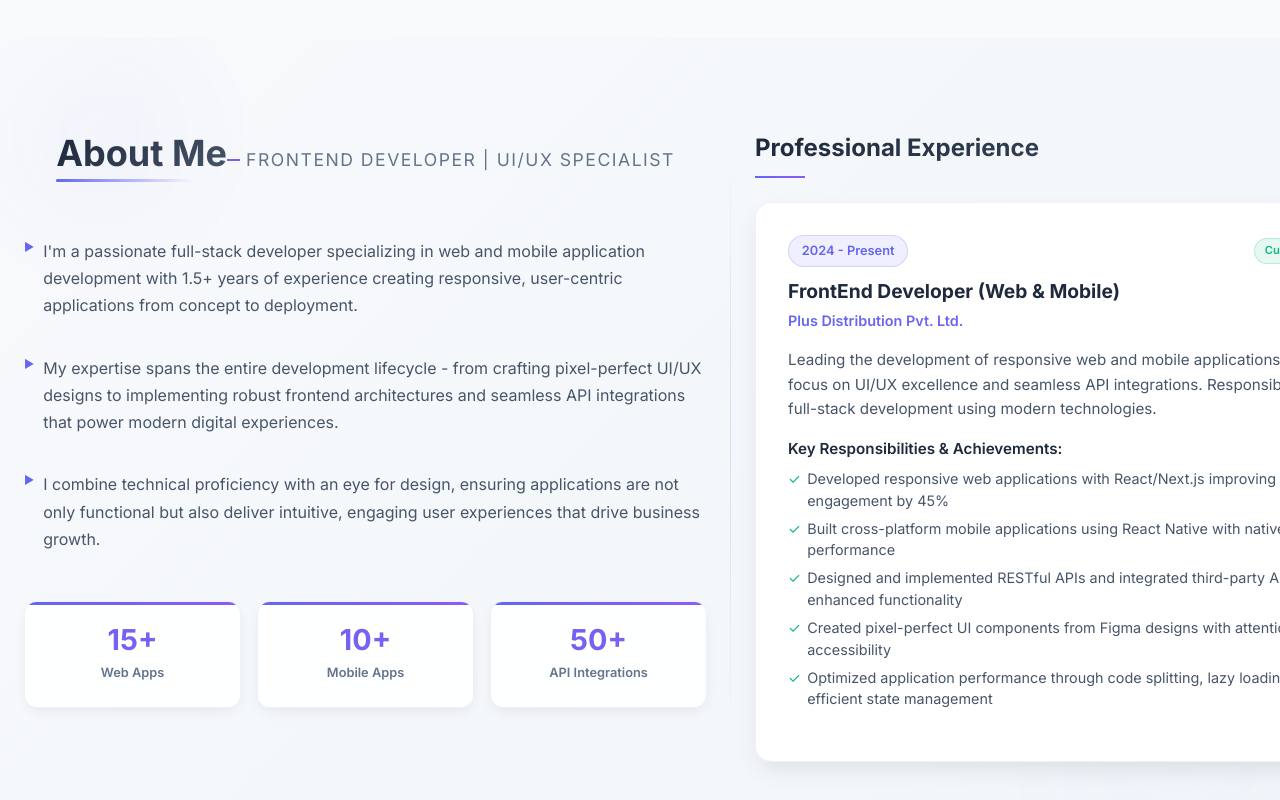
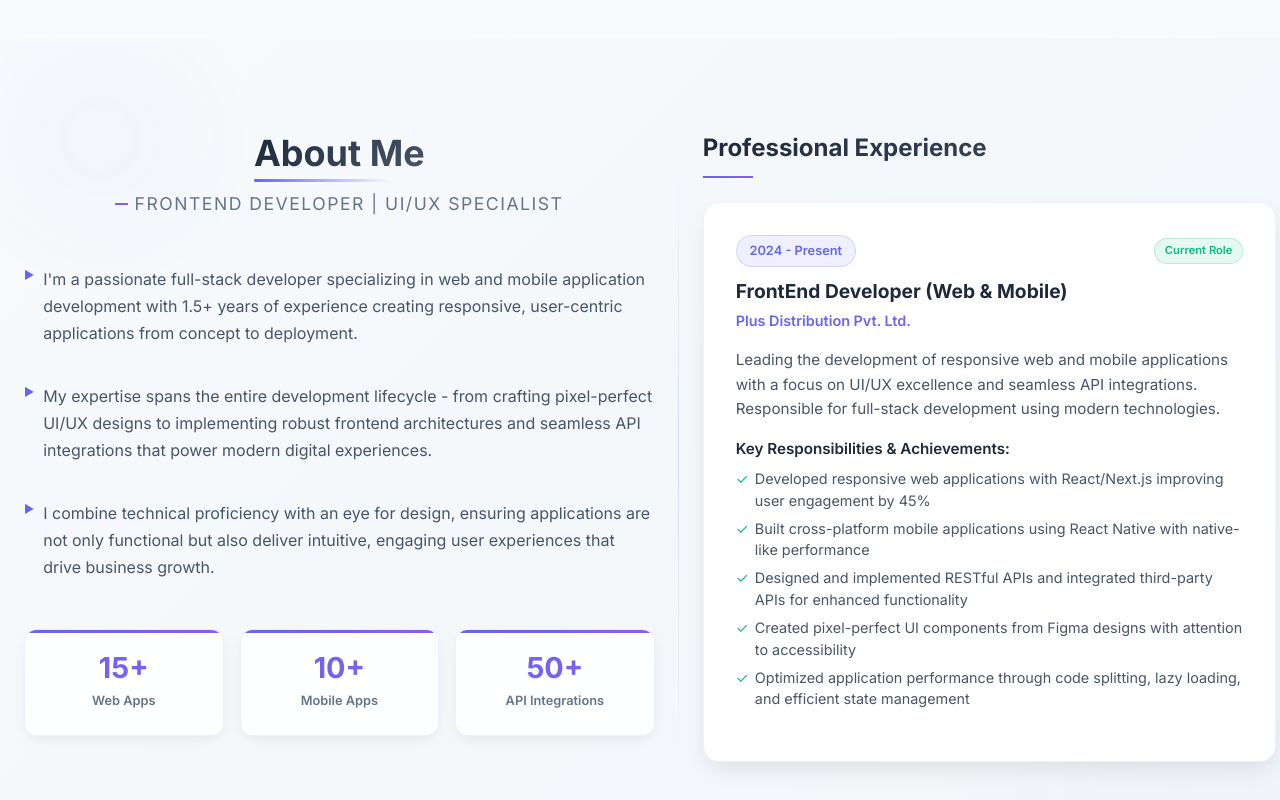
Before and after one commit to brarpritam001/pritam_portfolio, a React (Vite) app: page / in a window 1280 px wide. Shown: the part 1600-2400 px from the top of the page. Built offline with nearby package versions, Linux system fonts and the light colour scheme.

Commit message:
fix size issue

```diff
--- a/src/components/ProjectsSection/ProjectsSection.css
+++ b/src/components/ProjectsSection/ProjectsSection.css
@@ -53,7 +53,7 @@
 }
 
 .section-container {
-    min-width: 1400px;
+    min-width: 1300px;
     margin: 0 auto;
     padding: 0;
     position: relative;
```
